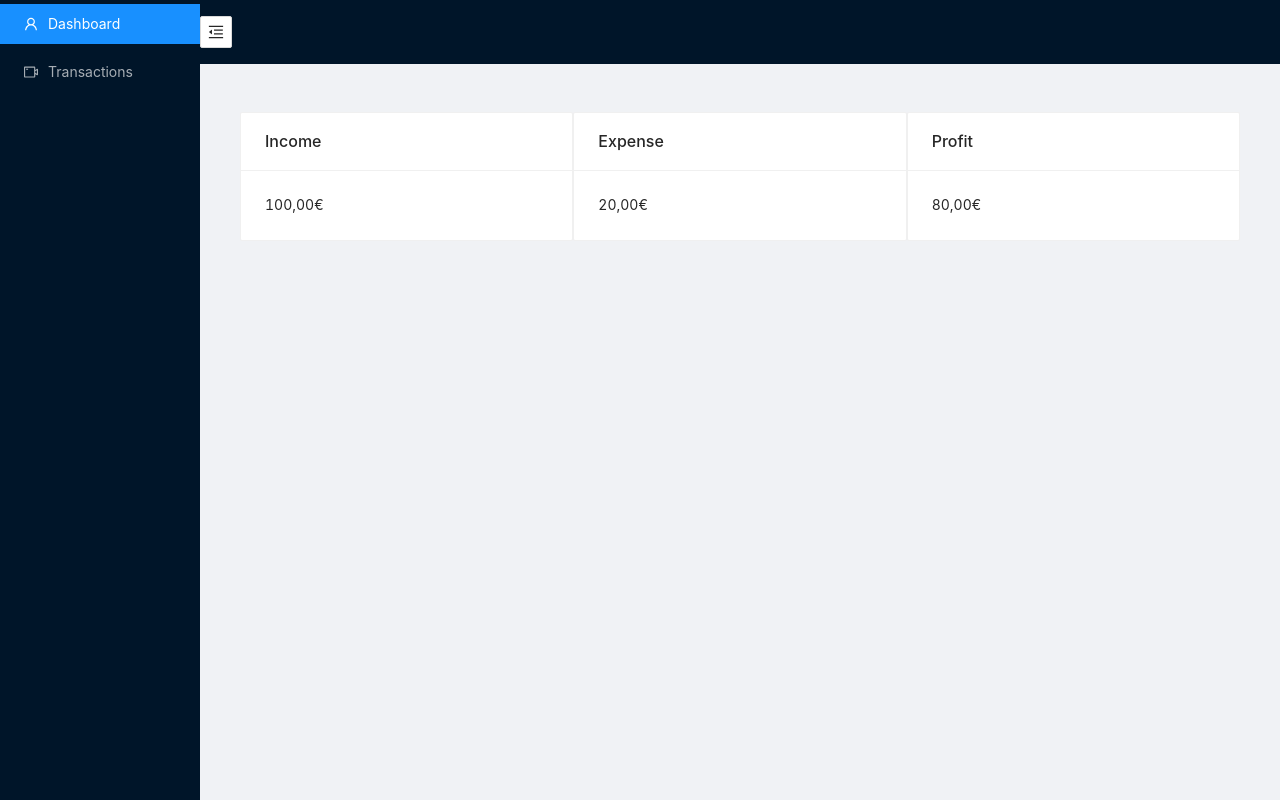
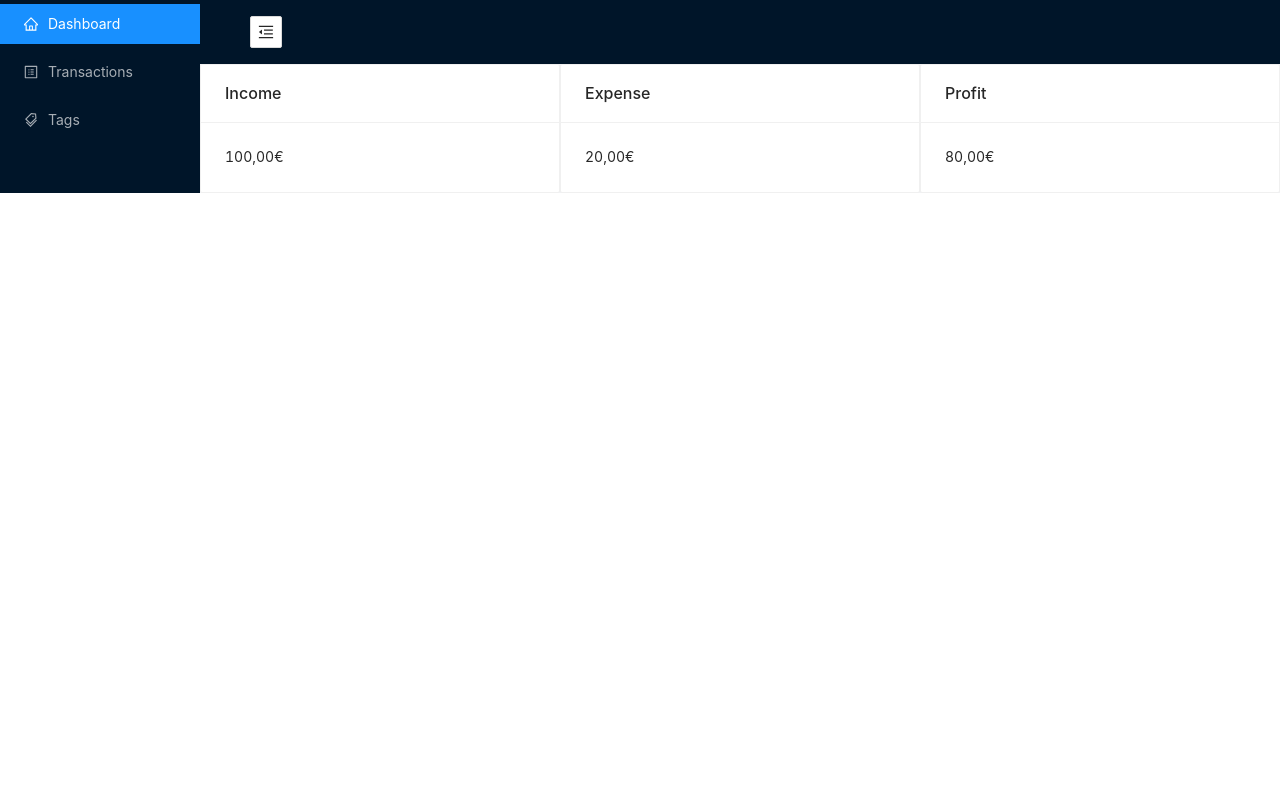
Before and after one commit to emanuellourenco/my-budget_frontend, a React (Create React App) app: page / in a window 1280 px wide. Built offline with nearby package versions, Linux system fonts and the light colour scheme.

Commit message:
add Tags menu | change layout class names

```diff
--- a/src/components/layout/MainLayout.jsx
+++ b/src/components/layout/MainLayout.jsx
@@ -11,13 +11,13 @@ function MainLayout(props) {
   return (
     <Layout>
       <MainSidebar collapsed={collapsed} />
-      <Layout className="site-layout">
+      <Layout>
         <MainHeader
           collapsed={collapsed}
           setCollapsed={setCollapsed}
-          className="dashboard__header"
+          className="main-layout__header"
         />
-        <Content className="dashboard__content">{children}</Content>
+        <Content className="main-layout__content">{children}</Content>
       </Layout>
     </Layout>
   );
--- a/src/components/layout/MainSidebar.jsx
+++ b/src/components/layout/MainSidebar.jsx
@@ -1,6 +1,6 @@
 import React from "react";
 import { Layout, Menu } from "antd";
-import { UserOutlined, VideoCameraOutlined } from "@ant-design/icons";
+import { HomeOutlined, ProfileOutlined, TagsOutlined } from "@ant-design/icons";
 import { Link, useHistory } from "react-router-dom";
 
 function MainLayout(props) {
@@ -8,16 +8,22 @@ function MainLayout(props) {
   const { Sider } = Layout;
   const { location } = useHistory();
   const menuItems = [
-    { key: "1", icon: <UserOutlined />, label: "Dashboard", url: "/" },
+    { key: "1", icon: <HomeOutlined />, label: "Dashboard", url: "/" },
     {
       key: "2",
-      icon: <VideoCameraOutlined />,
+      icon: <ProfileOutlined />,
       label: "Transactions",
       url: "/transactions",
     },
+    {
+      key: "3",
+      icon: <TagsOutlined />,
+      label: "Tags",
+      url: "/tags",
+    },
   ];
-  const selectedMenu =
-    menuItems.find((item) => item.url === location.pathname).key || 1;
+  const findMenu = menuItems.find((item) => item.url === location.pathname);
+  const selectedMenu = (findMenu && findMenu.key) || 1;
 
   return (
     <Sider
@@ -26,6 +32,7 @@ function MainLayout(props) {
       collapsible
       collapsed={collapsed}
     >
+      <div className="sidebar__logo" />
       <Menu theme="dark" mode="inline" selectedKeys={[selectedMenu]}>
         {menuItems.map((item, index) => {
           return (
```
